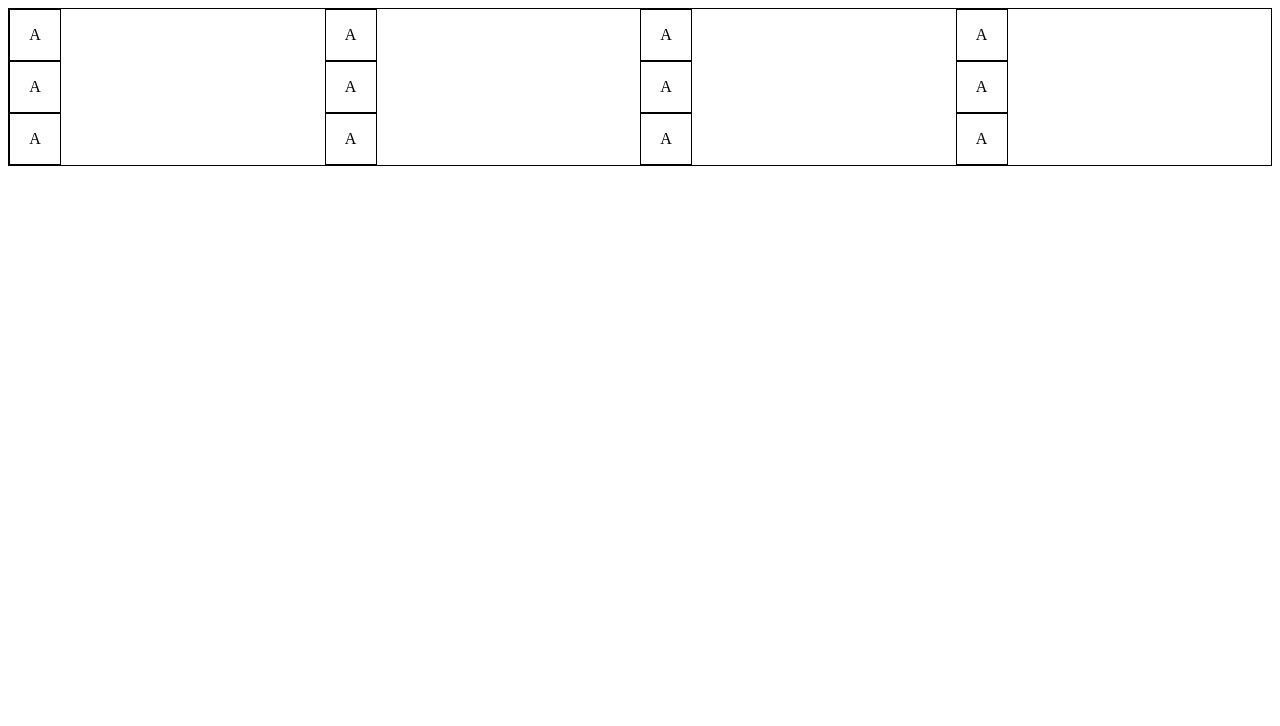
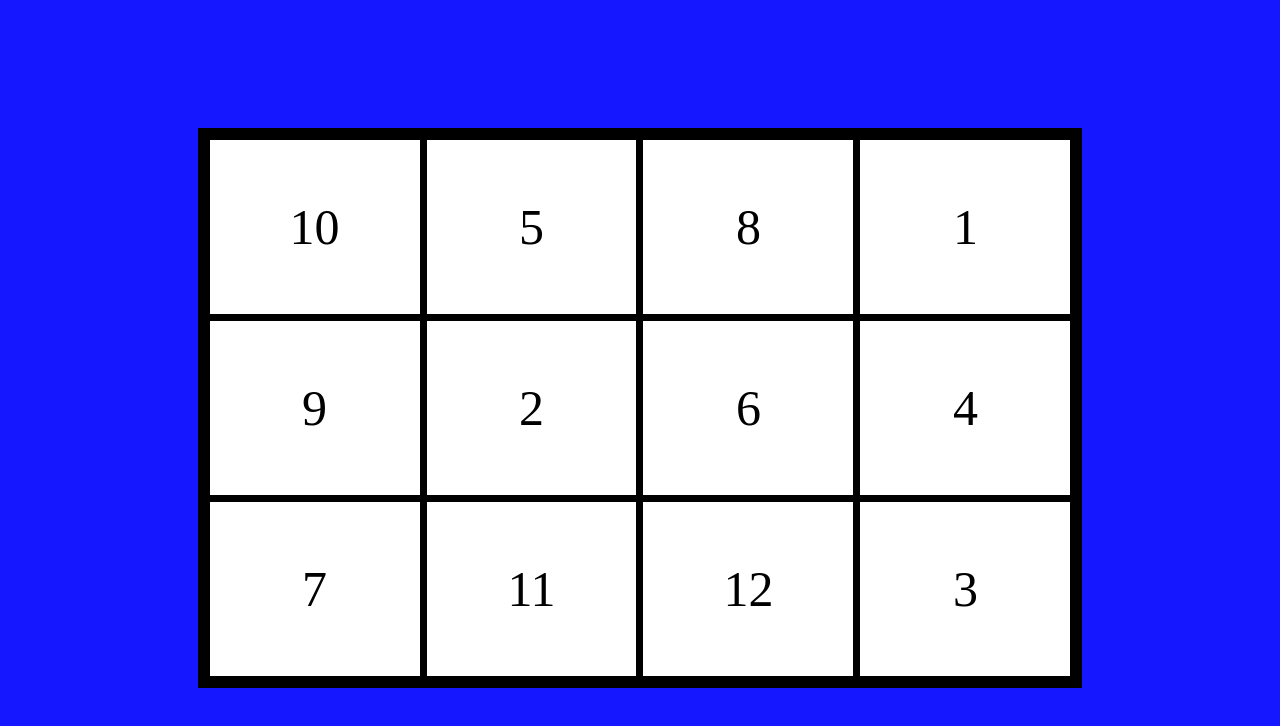
Before and after one commit to Fencee32/Bath--Istv-n-Bence, a plain HTML site: page index.html in a window 1280 px wide. Drawn offline with Linux system fonts and the light colour scheme.

Commit message:
sokmindent csinaltam, ha hiszed, ha nem szia! :)

```diff
--- a/index.html
+++ b/index.html
@@ -1,13 +1,15 @@
 <!DOCTYPE html>
 <html lang="hu">
-<head>
-    <meta charset="UTF-8">
-    <meta name="viewport" content="width=device-width, initial-scale=1.0">
+  <head>
+    <meta charset="UTF-8" />
+    <meta name="viewport" content="width=device-width, initial-scale=1.0" />
     <title>Game 12</title>
-    <link rel="stylesheet" href="style.css">
+    <link rel="stylesheet" href="style.css" />
     <script src="script.js" defer></script>
-</head>
-<body>
-    <div id="gamearea"></div>
-</body>
+  </head>
+  <body>
+    <div id="outer-container">
+      <div class="container" id="grid-container"></div>
+    </div>
+  </body>
 </html>
--- a/script.js
+++ b/script.js
@@ -1,10 +1,33 @@
-const gameArea= document.querySelector('#gamearea')
+const container = document.getElementById('grid-container')
+const numbers = Array.from({ length: 12 }, (_, index) => index + 1)
+let clickedNumbers = []
 
-let szamDoboz;
-for (let i = 0; i<12; i++) {
-    szamDoboz = document.createElement('div')
-    szamDoboz.innerHTML='A'
-    gameArea.appendChild(szamDoboz)
+numbers.sort(() => Math.random() - 0.5)
+
+for (let i = 0; i < 12; i++) {
+  const box = createBox(numbers[i])
+  container.appendChild(box)
 }
 
-console.log(szamDoboz)
+function createBox(number) {
+  const box = document.createElement('div')
+  box.classList.add('box')
+  box.innerHTML = number
+
+  box.addEventListener('click', function () {
+    if (parseInt(box.innerHTML) === clickedNumbers.length + 1) {
+      clickedNumbers.push(parseInt(box.innerHTML))
+      box.style.visibility = 'hidden'
+
+      if (clickedNumbers.length === numbers.length) {
+        alert('Gratulálok! Nyertél!')
+        location.reload()
+      }
+    } else {
+      alert('Rossz sorrend! Próbáld újra!')
+      location.reload()
+    }
+  })
+
+  return box
+}
--- a/style.css
+++ b/style.css
@@ -1,15 +1,33 @@
- #gamearea div {
-    width: 50px;
-    height: 50px;
-    border: 1px solid black;
+body {
+  background-color: rgba(0, 4, 255, 0.923);
+}
+
+#outer-container {
   display: flex;
   justify-content: center;
   align-items: center;
-
+  height: 100vh;
 }
 
-#gamearea{
+.container {
   border: 1px solid black;
   display: grid;
   grid-template-columns: 1fr 1fr 1fr 1fr;
+  width: 70%;
+  height: 70%;
+  gap: 5px;
+  padding: 10px;
+  box-sizing: border-box;
+  background-color: black;
 }
+
+.box {
+  background-color: white;
+  border: 1px solid #000;
+  display: flex;
+  justify-content: center;
+  align-items: center;
+  padding: 0;
+  box-sizing: border-box;
+  font-size: 50px;
+}
```
Lines whose indentation alone changed are shown as unchanged.
